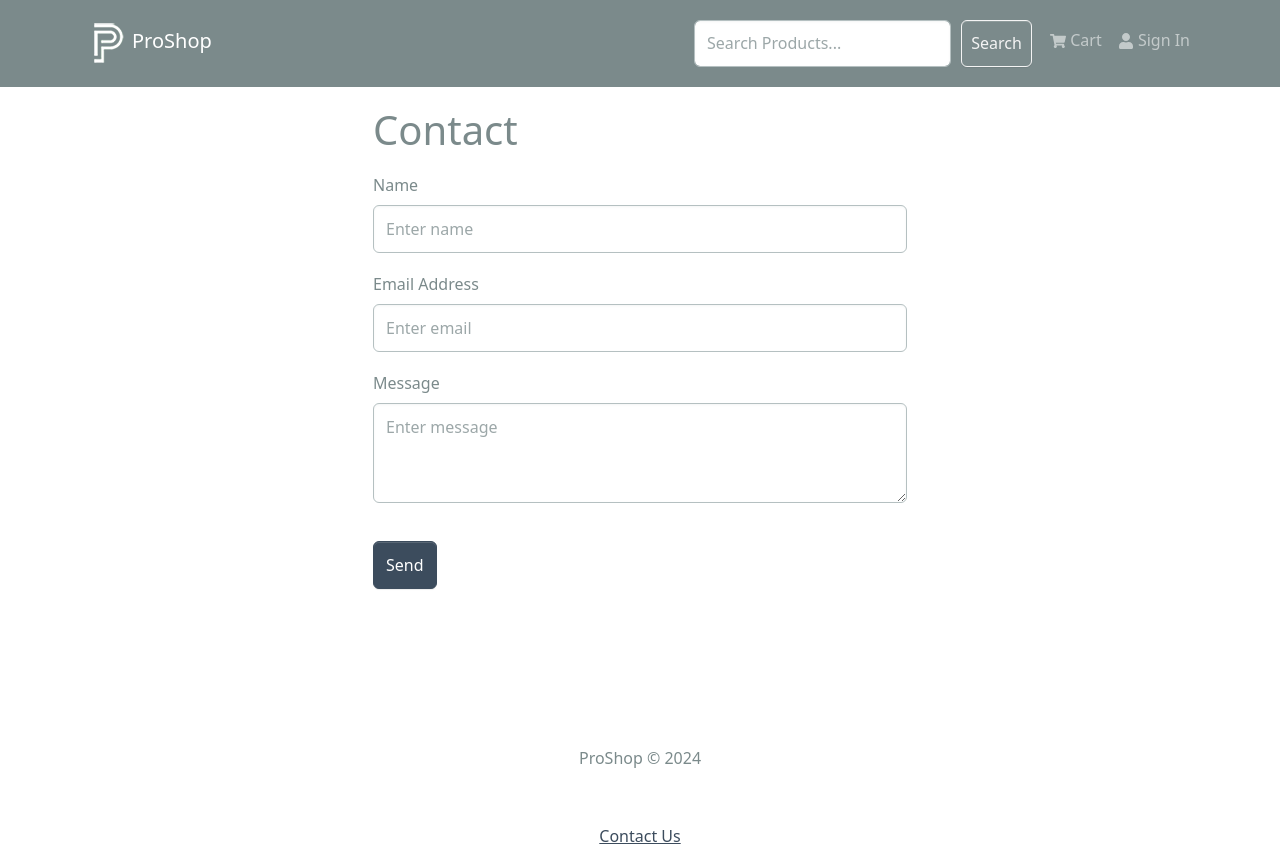
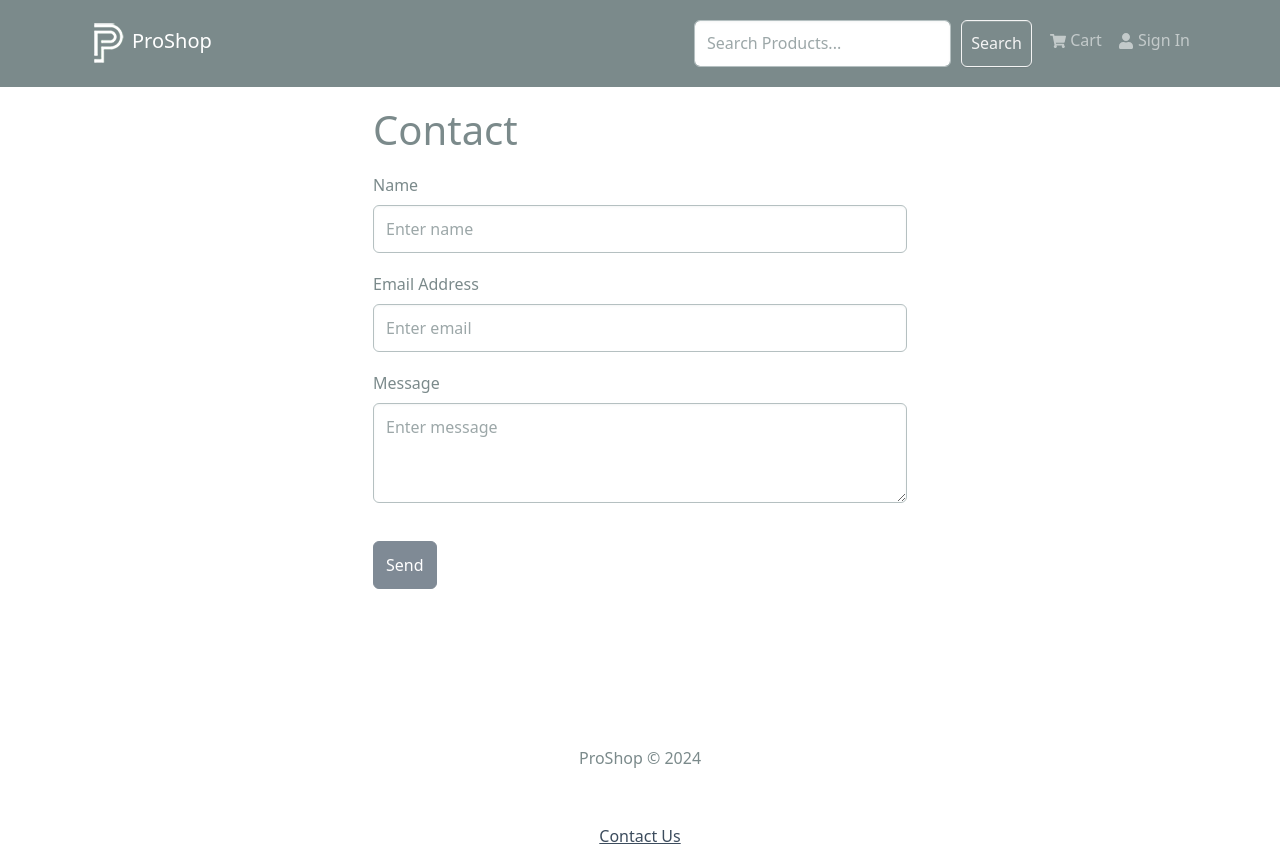
Before and after one commit to finnleft/proshop, a React (Create React App) app in the folder frontend/: page /contact in a window 1280 px wide. Built offline with nearby package versions, Linux system fonts and the light colour scheme.

Commit message:
Added validation to make sure that every field is filled before submit button is enabled

```diff
--- a/frontend/src/screens/ContactScreen.jsx
+++ b/frontend/src/screens/ContactScreen.jsx
@@ -1,4 +1,4 @@
-import React, { useRef } from "react";
+import React, { useRef, useState } from "react";
 import {Row, Col, Form, Button} from "react-bootstrap"
 import FormContainer from "../components/FormContainer";
 import emailjs from '@emailjs/browser';
@@ -6,6 +6,10 @@ import emailjs from '@emailjs/browser';
 const ContactScreen = () => {
 
     const form = useRef();
+
+    const [name, setName] = useState('');
+    const [email, setEmail] = useState('');
+    const [message, setMessage] = useState('');
 
     const submitHandler = async (e) => {
         e.preventDefault();
@@ -34,7 +38,9 @@ const ContactScreen = () => {
                 <Form.Control
                     type="text"
                     placeholder="Enter name"
-                    name="user_name">
+                    name="user_name"
+                    value={name}
+                    onChange={(e) => setName(e.target.value)}>
                 </Form.Control>
             </Form.Group>
             <Form.Group controlId="email" className="my-3">
@@ -42,7 +48,9 @@ const ContactScreen = () => {
                 <Form.Control
                     type="email"
                     placeholder="Enter email"
-                    name="user_email">
+                    name="user_email"
+                    value={email}
+                    onChange={(e) => setEmail(e.target.value)}>
                     </Form.Control>
             </Form.Group>
             <Form.Group controlId="message" className="my-3">
@@ -51,10 +59,12 @@ const ContactScreen = () => {
                     as="textarea"
                     placeholder="Enter message"
                     name="message"
+                    value={message}
+                    onChange={(e) => setMessage(e.target.value)}
                     style={{ height: "100px" }}>
                     </Form.Control>
             </Form.Group>
-            <Button type="submit" variant="primary" className="my-3">
+            <Button type="submit" variant="primary" className="my-3" disabled={!name || !email || !message}>
                 Send
             </Button>
         </Form>
```
